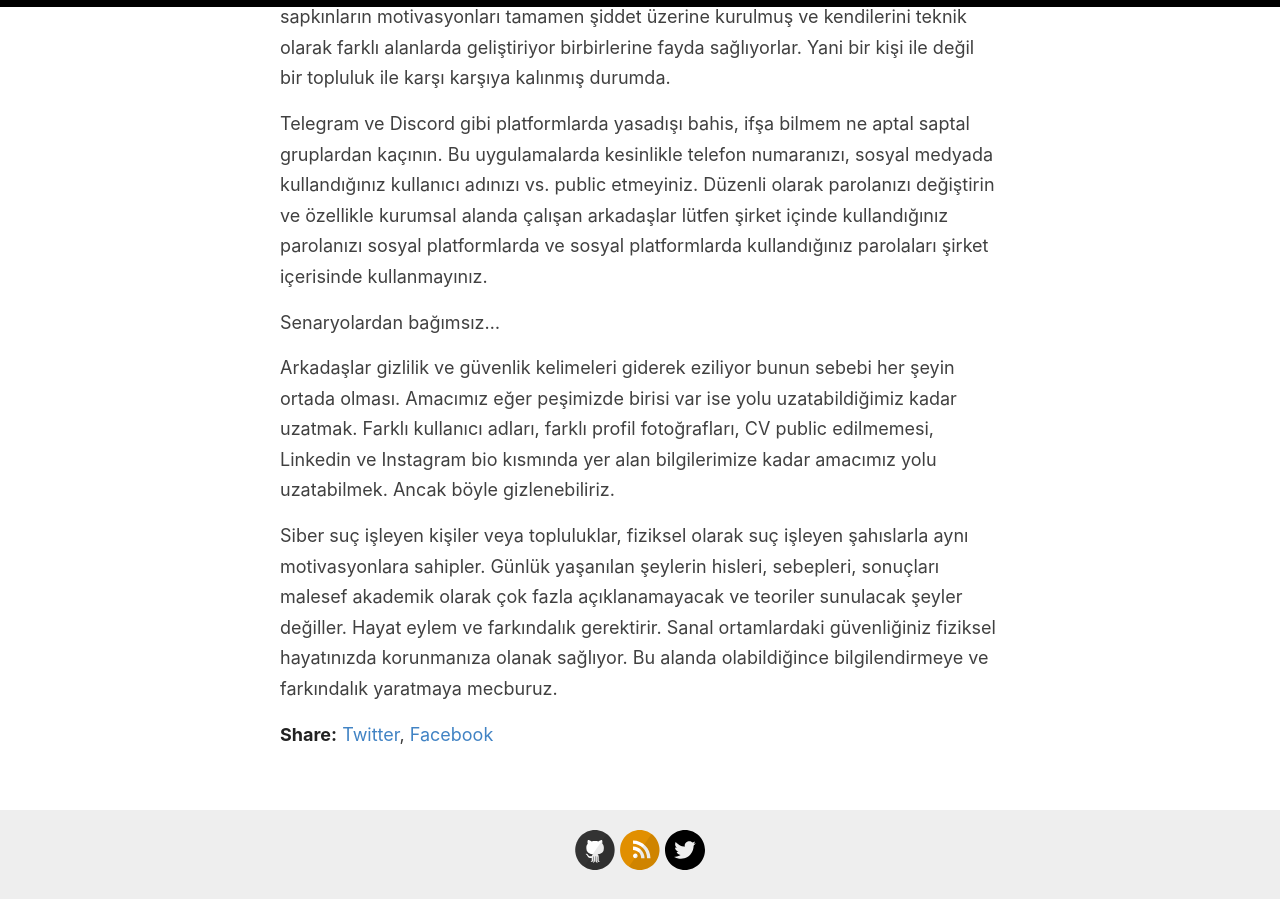
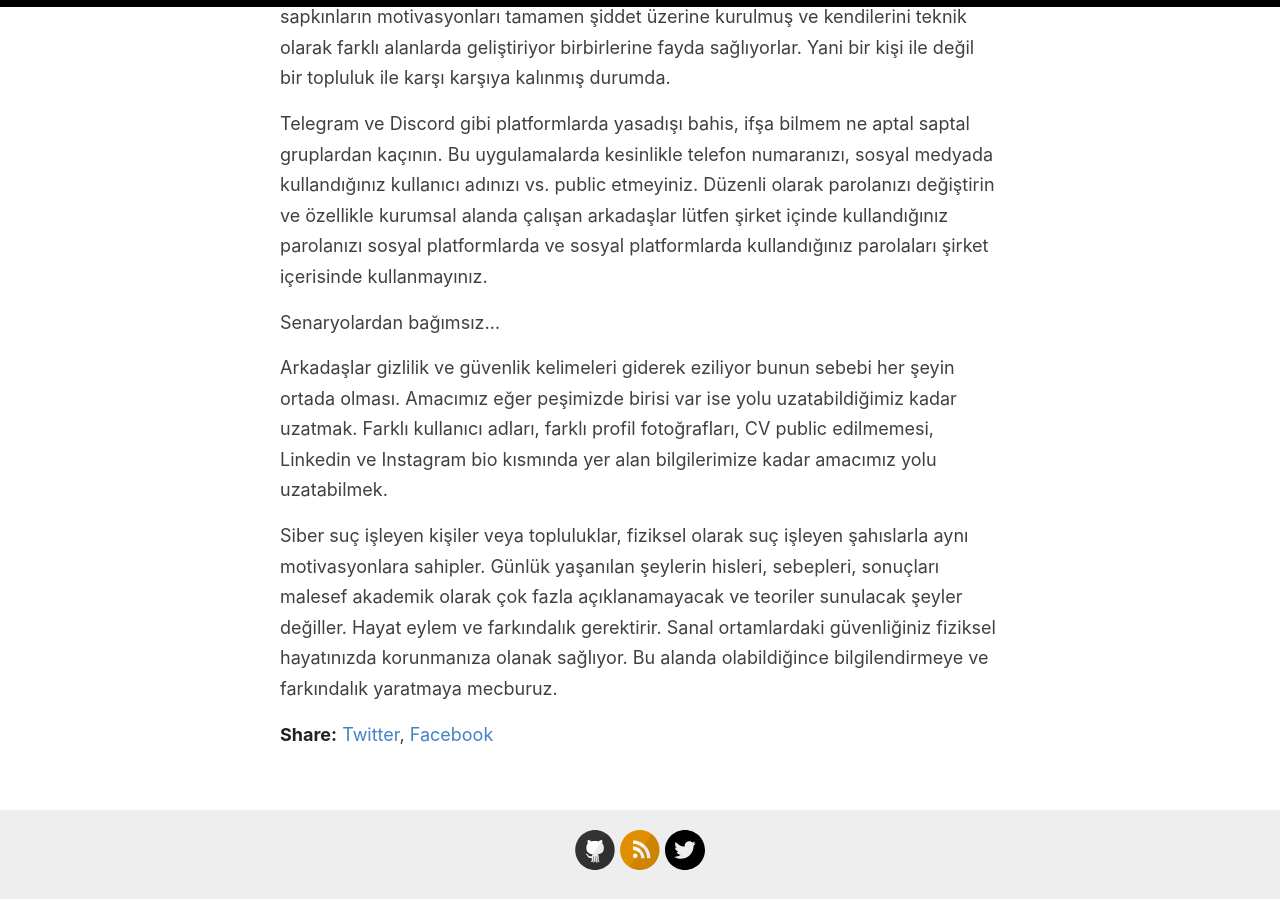
Before and after one commit to helfreyah/helfreyah, a Jekyll site: the page built from _posts/2024-10-8-Siber_Zorbalık-uzerine-karalamalar.md, in a window 1280 px wide and 900 px high, scrolled down 2591 px. Built offline with Jekyll 4.4.1, drawn with Linux system fonts in a browser that asks for light colours.

Commit message:
Update 2024-10-8-Siber_Zorbalık-uzerine-karalamalar.md

```diff
--- a/_posts/2024-10-8-Siber_Zorbalık-uzerine-karalamalar.md
+++ b/_posts/2024-10-8-Siber_Zorbalık-uzerine-karalamalar.md
@@ -61,7 +61,7 @@ Senaryolardan bağımsız...
 
 Arkadaşlar gizlilik ve güvenlik kelimeleri giderek eziliyor bunun sebebi her şeyin ortada olması.
 Amacımız eğer peşimizde birisi var ise yolu uzatabildiğimiz kadar uzatmak.
-Farklı kullanıcı adları, farklı profil fotoğrafları, CV public edilmemesi, Linkedin ve Instagram bio kısmında yer alan bilgilerimize kadar amacımız yolu uzatabilmek. Ancak böyle gizlenebiliriz.
+Farklı kullanıcı adları, farklı profil fotoğrafları, CV public edilmemesi, Linkedin ve Instagram bio kısmında yer alan bilgilerimize kadar amacımız yolu uzatabilmek.
 
 
 Siber suç işleyen kişiler veya topluluklar, fiziksel olarak suç işleyen şahıslarla aynı motivasyonlara sahipler.
```
